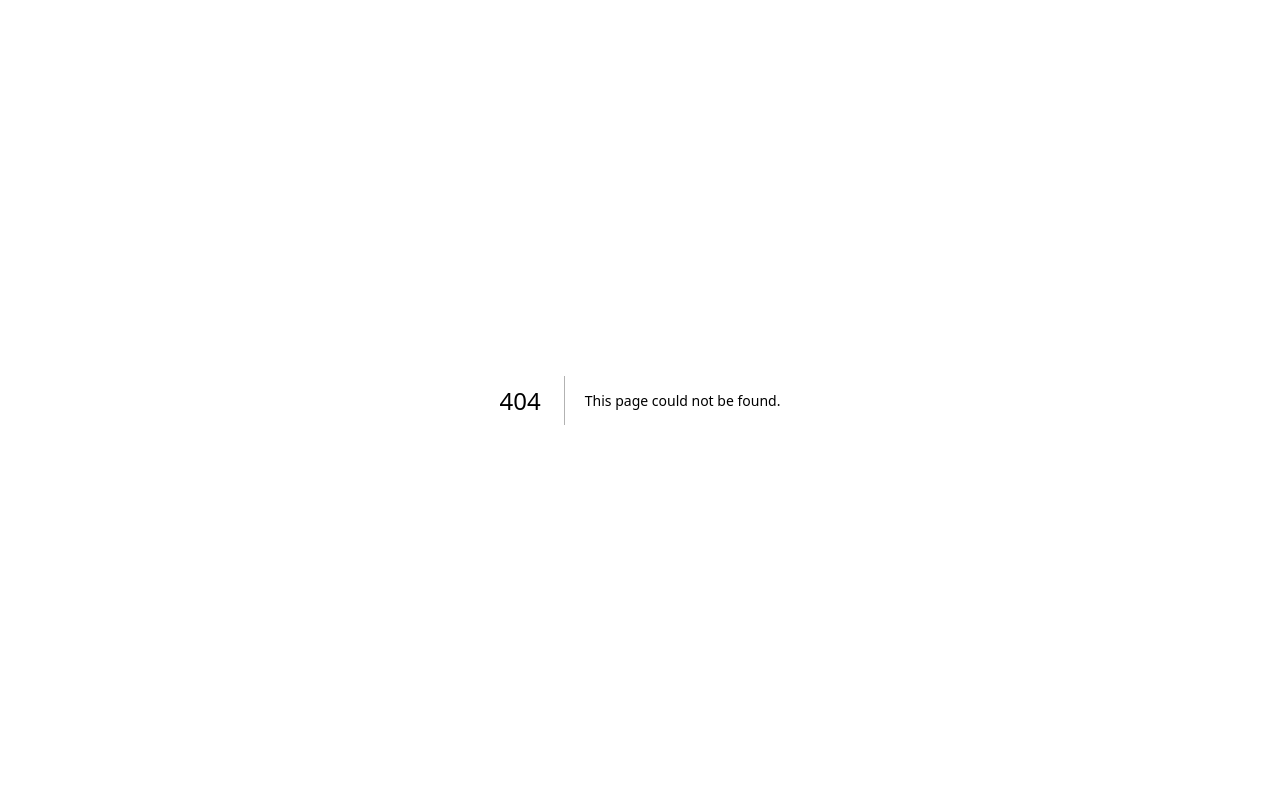
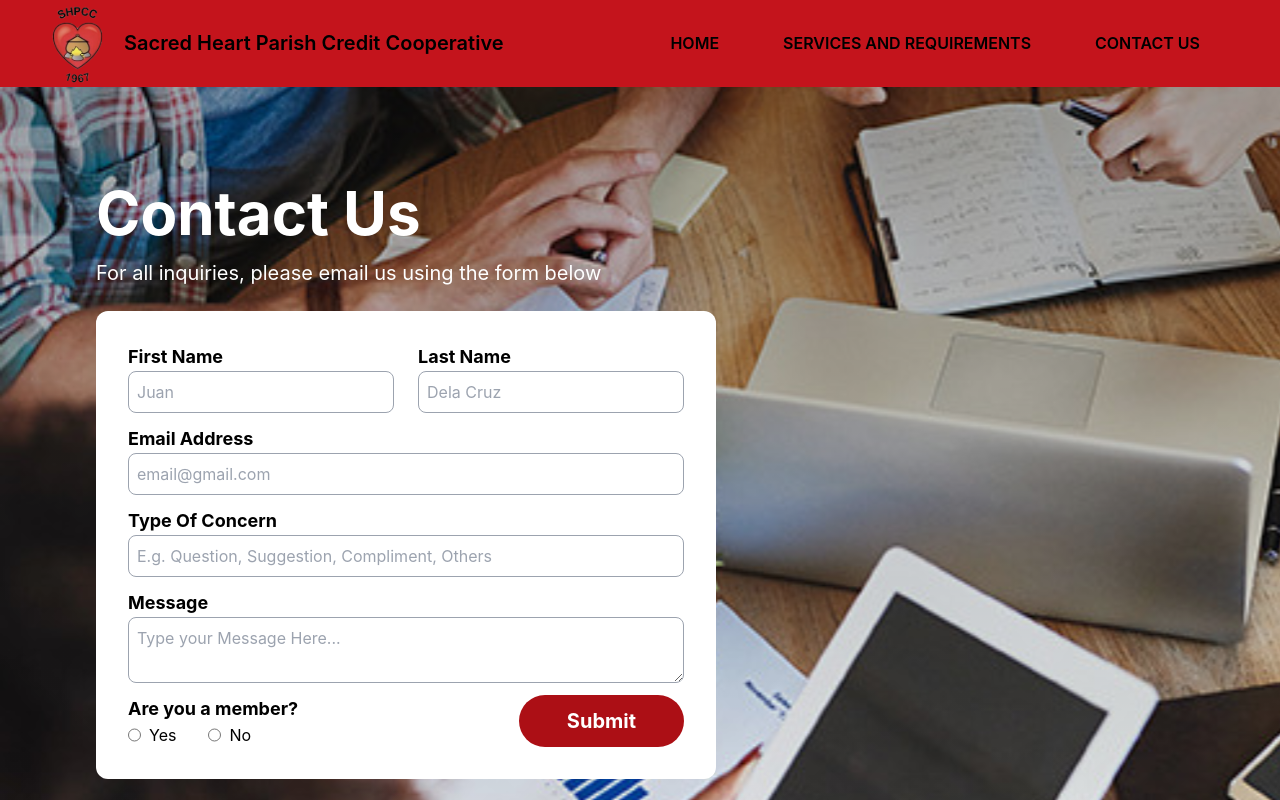
Before and after one commit to matthewdizon/shpcc-frontend, a Next.js app: page /contact-us in a window 1280 px wide. Before the commit this address had no page. Shown: the top 800 px of the page. Built offline with nearby package versions, Linux system fonts and the light colour scheme.

Commit message:
added contact us page

```diff
--- a/components/Layout.js
+++ b/components/Layout.js
@@ -9,7 +9,7 @@ export default function Layout({ children }) {
         <title>Sacred Heart Parish Credit Cooperative</title>
       </Head>
       <Navbar />
-      <div className="bg-white min-h-screen text-black">
+      <div className="bg-white text-black">
         <main className="px-24">{children}</main>
       </div>
       <Footer />
--- a/components/Navbar.js
+++ b/components/Navbar.js
@@ -25,7 +25,7 @@ function Navbar() {
           Services and Requirements
         </Link>
         <Link
-          href={"/"}
+          href={"/contact-us"}
           className="hover:bg-shpccDarkRed hover:text-shpccYellow hover:cursor-pointer h-full flex items-center px-8"
         >
           Contact Us
--- /dev/null
+++ b/pages/contact-us.js
@@ -0,0 +1,87 @@
+import Layout from "../components/Layout";
+
+function ContactUs() {
+  return (
+    <Layout>
+      <div className="bg-cover !bg-[url('/images/hero.svg')] -mx-24 px-24 py-24">
+        <div className="text-white pb-6 grid gap-4">
+          <h1 className="text-6xl font-bold">Contact Us</h1>
+          <p className="text-xl">
+            For all inquiries, please email us using the form below
+          </p>
+        </div>
+        <div className="bg-white max-w-max p-8 rounded-xl">
+          <form action="" className="grid gap-3">
+            <div className="grid grid-cols-2 gap-6 text-black">
+              <div className="grid">
+                <label className="font-bold text-lg">First Name</label>
+                <input
+                  type="text"
+                  placeholder="Juan"
+                  onChange={(e) => console.log(e.target.value)}
+                  className="bg-white border-gray-400 border rounded-lg p-2"
+                />
+              </div>
+              <div className="grid">
+                <label className="font-bold text-lg">Last Name</label>
+                <input
+                  type="text"
+                  placeholder="Dela Cruz"
+                  onChange={(e) => console.log(e.target.value)}
+                  className="bg-white border-gray-400 border rounded-lg p-2"
+                />
+              </div>
+            </div>
+            <div className="grid">
+              <label className="font-bold text-lg">Email Address</label>
+              <input
+                type="text"
+                placeholder="email@gmail.com"
+                onChange={(e) => console.log(e.target.value)}
+                className="bg-white border-gray-400 border rounded-lg p-2"
+              />
+            </div>
+            <div className="grid">
+              <label className="font-bold text-lg">Type Of Concern</label>
+              <input
+                type="text"
+                placeholder="E.g. Question, Suggestion, Compliment, Others"
+                onChange={(e) => console.log(e.target.value)}
+                className="bg-white border-gray-400 border rounded-lg p-2"
+              />
+            </div>
+            <div className="grid">
+              <label className="font-bold text-lg">Message</label>
+              <textarea
+                type="text"
+                placeholder="Type your Message Here..."
+                onChange={(e) => console.log(e.target.value)}
+                className="bg-white border-gray-400 border rounded-lg p-2"
+              />
+            </div>
+            <div className="flex justify-between item-stretch">
+              <div className="grid">
+                <label className="font-bold text-lg">Are you a member?</label>
+                <div className="flex gap-8">
+                  <label className="flex gap-2">
+                    <input type="radio" name="isMember" />
+                    Yes
+                  </label>
+                  <label className="flex gap-2">
+                    <input type="radio" name="isMember" />
+                    No
+                  </label>
+                </div>
+              </div>
+              <button className="bg-shpccDarkRed rounded-full text-white font-bold text-xl max-w-max px-12">
+                Submit
+              </button>
+            </div>
+          </form>
+        </div>
+      </div>
+    </Layout>
+  );
+}
+
+export default ContactUs;
--- a/styles/globals.css
+++ b/styles/globals.css
@@ -20,9 +20,6 @@ a {
 }
 
 @media (prefers-color-scheme: dark) {
-  html {
-    color-scheme: dark;
-  }
   body {
     color: white;
     background: black;
```
